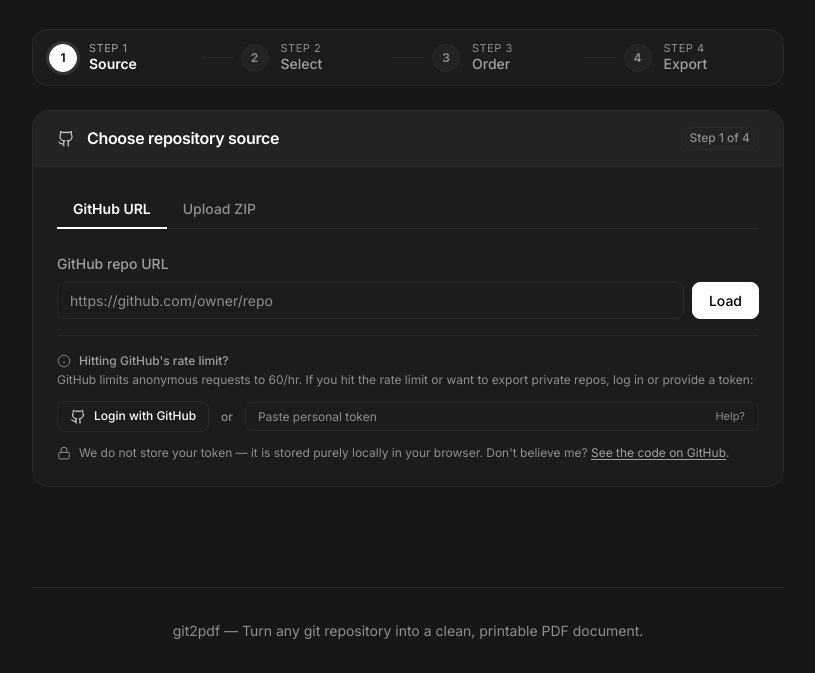
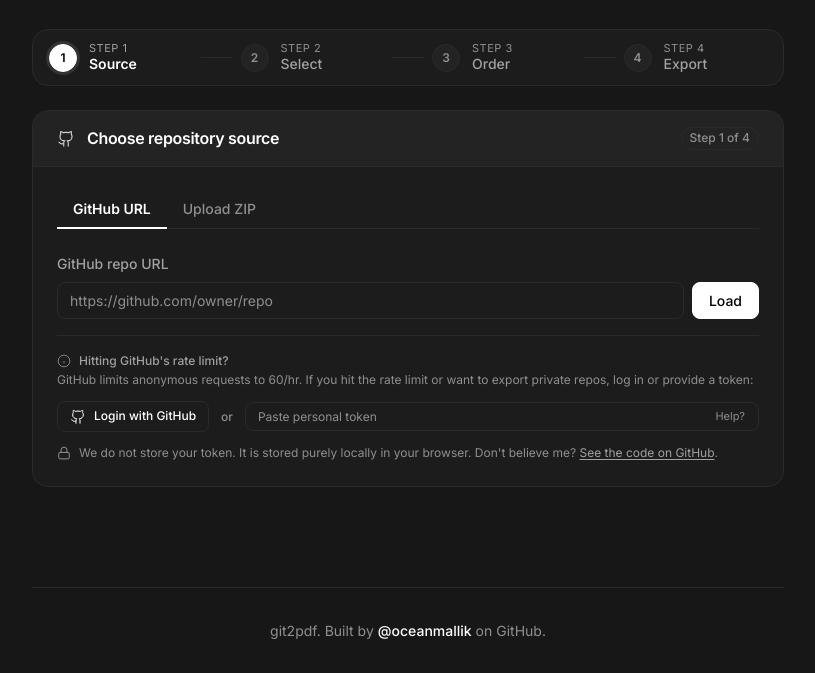
Before and after one commit to oceanmallik/git2pdf, a plain HTML site: page index.html in a window 1280 px wide. Shown: the part 307-980 px from the top of the page, without its empty margins (232-1047 px from the left). Drawn offline with nearby package versions, Linux system fonts and the light colour scheme.

Commit message:
Add favicon SVG and update index.html title and footer; enhance footer styling

```diff
--- a/index.html
+++ b/index.html
@@ -3,7 +3,8 @@
 <head>
   <meta charset="UTF-8">
   <meta name="viewport" content="width=device-width, initial-scale=1.0">
-  <title>git2pdf — Turn Repositories into Clean PDFs</title>
+  <title>git2pdf | Convert Git Repositories to PDF</title>
+  <link rel="icon" type="image/svg+xml" href="favicon.svg">
   <link rel="preconnect" href="https://fonts.googleapis.com">
   <link rel="preconnect" href="https://fonts.gstatic.com" crossorigin>
   <link href="https://fonts.googleapis.com/css2?family=Inter:wght@400;500;600&family=Fira+Code:wght@400;700&family=IBM+Plex+Mono:ital,wght@0,400;0,700;1,400&family=JetBrains+Mono:ital,wght@0,400;0,700;1,400&family=Source+Code+Pro:ital,wght@0,400;0,700;1,400&display=swap" rel="stylesheet">
@@ -202,7 +203,7 @@
                       <path d="M7 11V7a5 5 0 0 1 10 0v4"/>
                     </svg>
                     <span>
-                      We do not store your token — it is stored purely locally in your browser. Don't believe me?
+                      We do not store your token. It is stored purely locally in your browser. Don't believe me?
                       <a href="https://github.com/oceanmallik/git2pdf" target="_blank" rel="noopener noreferrer">See the code on GitHub</a>.
                     </span>
                   </p>
@@ -372,7 +373,9 @@
 
     <!-- Site Footer -->
     <footer class="site-footer">
-      <p>git2pdf — Turn any git repository into a clean, printable PDF document.</p>
+      <p class="footer-text">
+        git2pdf. Built by <a href="https://github.com/oceanmallik" target="_blank" rel="noopener noreferrer" class="footer-author-link">@oceanmallik</a> on GitHub.
+      </p>
     </footer>
   </main>
 
--- a/style.css
+++ b/style.css
@@ -1434,12 +1434,27 @@ input[type="checkbox"] {
   color: var(--text-muted);
 }
 
-.site-footer a {
-  color: var(--text-secondary);
-}
-
-.site-footer a:hover {
-  color: var(--text-primary);
+.footer-text {
+  color: var(--text-muted);
+  font-size: var(--text-14);
+  display: inline-flex;
+  align-items: center;
+  justify-content: center;
+  gap: var(--space-1);
+  flex-wrap: wrap;
+}
+
+.footer-author-link {
+  color: var(--text-primary);
+  font-weight: var(--weight-500);
+  text-decoration: none;
+  transition: color 150ms ease;
+}
+
+.footer-author-link:hover {
+  color: var(--accent);
+  text-decoration: underline;
+  text-underline-offset: 3px;
 }
 
 /* ==========================================================================
```
Also changed, not shown: favicon.svg (added).
